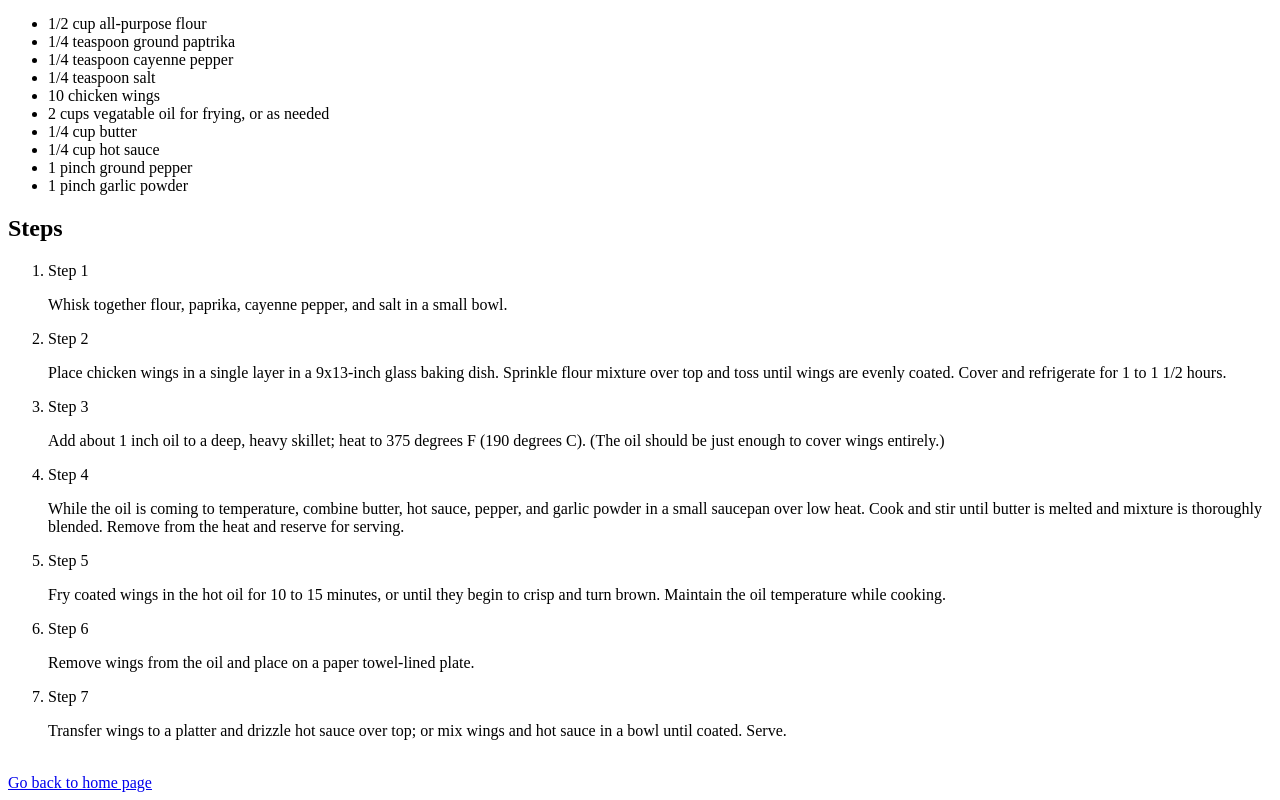
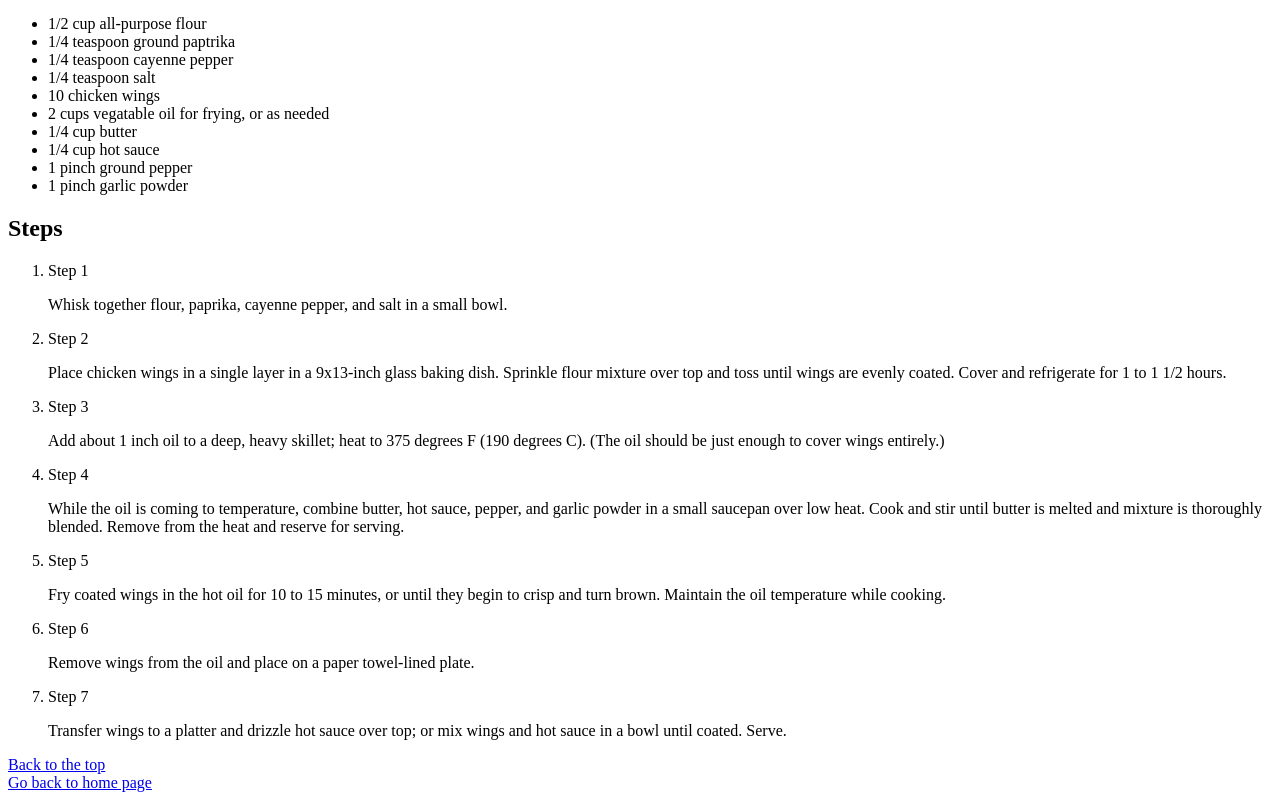
Before and after one commit to Gabe-Velasquez/odin-recipes, a plain HTML site: page wings.html in a window 1280 px wide. Shown: the part 456-1256 px from the top of the page. Drawn offline with Linux system fonts and the light colour scheme.

Commit message:
added link back to top

```diff
--- a/wings.html
+++ b/wings.html
@@ -46,7 +46,7 @@
                 <p>Transfer wings to a platter and drizzle hot sauce over top; or mix wings and hot sauce in a bowl until coated. Serve.</p>
         </ol>
         </section>
-
+        <a href="#">Back to the top</a>
         <br>
         <a href="index.html">Go back to home page</a>
 </html>
```
